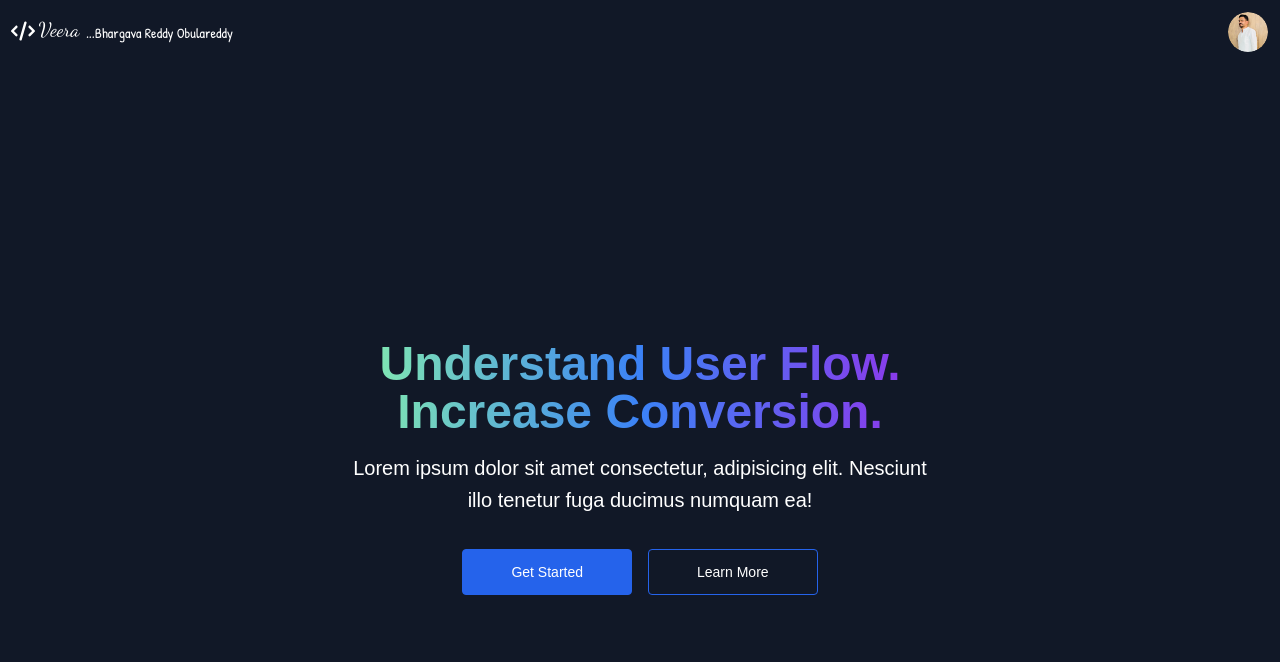
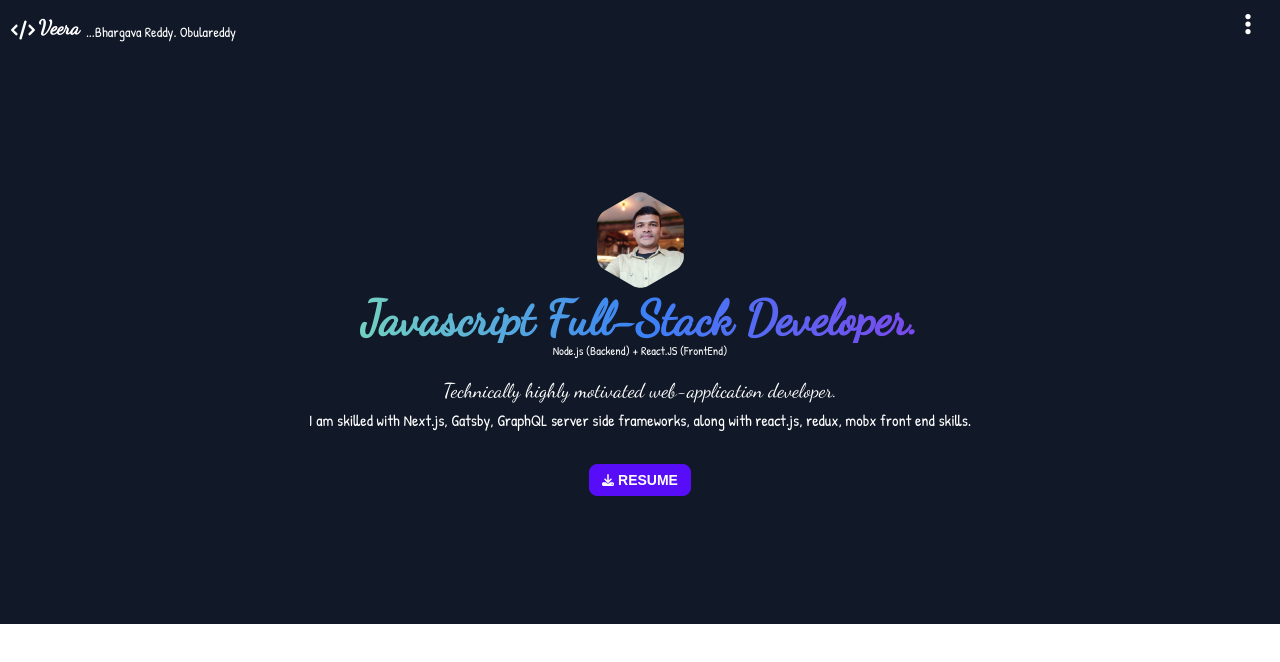
Before and after one commit to obulareddyveera/veera-profile, a Next.js app: page / in a window 1280 px wide. Shown: the top 662 px of the page. Built offline with nearby package versions, Linux system fonts and the light colour scheme; a web font is replaced by a local one.

Commit message:
Developed Introduction Banner

```diff
--- a/src/components/banners/intro.js
+++ b/src/components/banners/intro.js
@@ -1,30 +1,34 @@
+import { faDownload } from '@fortawesome/free-solid-svg-icons';
+import { FontAwesomeIcon } from '@fortawesome/react-fontawesome';
+import Image from 'next/image';
 import React from 'react';
 
 const IntroBanner = () => {
     return (
         <section className="text-white bg-gray-900">
-            <div className="max-w-screen-xl px-4 py-32 mx-auto lg:h-screen lg:items-center lg:flex">
+            <div className="max-w-screen-xl px-4 py-32 mx-auto">
                 <div className="max-w-3xl mx-auto text-center">
-                    <h1 className="text-3xl font-extrabold text-transparent sm:text-5xl bg-clip-text bg-gradient-to-r from-green-300 via-blue-500 to-purple-600">
-                        Understand User Flow.
-
-                        <span className="sm:block">
-                            Increase Conversion.
-                        </span>
-                    </h1>
-
-                    <p className="max-w-xl mx-auto mt-4 sm:leading-relaxed sm:text-xl">
-                        Lorem ipsum dolor sit amet consectetur, adipisicing elit. Nesciunt illo tenetur fuga ducimus numquam ea!
+                    <div className="avatar">
+                        <div className="w-24 mask mask-hexagon">
+                            <Image width={"100%"} height={"100%"} src="/images/profile.jpeg" />
+                        </div>
+                    </div>
+                    <h4 className="font-dancingScript text-3xl font-extrabold text-transparent sm:text-5xl bg-clip-text bg-gradient-to-r from-green-300 via-blue-500 to-purple-600">
+                        Javascript Full-Stack Developer.
+                    </h4>
+                    <p className="font-patrickHand sm:block text-xs">
+                        Node.js (Backend) + React.JS (FrontEnd)
                     </p>
-
+                    <p className="font-dancingScript max-w-xl mx-auto mt-4 sm:leading-relaxed text-md sm:text-xl">
+                        Technically highly motivated web-application developer.
+                    </p>
+                    <p className='font-patrickHand'>
+                        I am skilled with Next.js, Gatsby, GraphQL server side frameworks, along with react.js, redux, mobx front end skills.
+                    </p>
                     <div className="flex flex-wrap justify-center gap-4 mt-8">
-                        <a className="block w-full px-12 py-3 text-sm font-medium text-white bg-blue-600 border border-blue-600 rounded sm:w-auto active:text-opacity-75 hover:bg-transparent hover:text-white focus:outline-none focus:ring" href="/get-started">
-                            Get Started
-                        </a>
-
-                        <a className="block w-full px-12 py-3 text-sm font-medium text-white border border-blue-600 rounded sm:w-auto hover:bg-blue-600 active:bg-blue-500 focus:outline-none focus:ring" href="/about">
-                            Learn More
-                        </a>
+                        <button className='btn btn-primary btn-sm'>
+                            <span> <FontAwesomeIcon className='w-3 h-3 mr-1' icon={faDownload} /> </span> Resume
+                        </button>
                     </div>
                 </div>
             </div>
--- a/src/components/logos/profileLogo.js
+++ b/src/components/logos/profileLogo.js
@@ -8,8 +8,8 @@ const ProfileLogo = () => {
             <div className='m-[0.2rem]'>
                 <FontAwesomeIcon className='w-6 h-6' icon={faCode} />
             </div>
-            <div className='font-dancingScript text-xl'>Veera</div>
-            <div className='font-patrickHand text-[14px] mt-[0.4rem] ml-[0.4rem]'>...Bhargava Reddy Obulareddy</div>
+            <div className='font-dancingScript text-xl font-bold'>Veera</div>
+            <div className='font-patrickHand text-[14px] mt-[0.4rem] ml-[0.4rem]'>...Bhargava Reddy. Obulareddy</div>
         </div>
     )
 }
--- a/src/components/navs/profileNav.js
+++ b/src/components/navs/profileNav.js
@@ -1,6 +1,8 @@
 import React from 'react';
 import Image from 'next/image'
 import ProfileLogo from '../logos/profileLogo';
+import { FontAwesomeIcon } from '@fortawesome/react-fontawesome';
+import { faEllipsisVertical } from '@fortawesome/free-solid-svg-icons';
 
 const ProfileNav = () => {
     return (
@@ -12,7 +14,7 @@ const ProfileNav = () => {
                 <div className="dropdown dropdown-end">
                     <label tabIndex="0" className="btn btn-ghost btn-circle avatar">
                         <div className="w-10 rounded-full">
-                            <Image width={"100%"} height={"100%"} className="rounded-full" alt="Veera" src="/images/profile.jpeg" />
+                            <FontAwesomeIcon className='w-6 h-6 text-white' icon={faEllipsisVertical} />
                         </div>
                     </label>
                     <ul tabIndex="0" className="mt-3 p-2 shadow menu menu-compact dropdown-content bg-base-100 rounded-box w-52">
```
Also changed, not shown: public/images/profile.jpeg.
